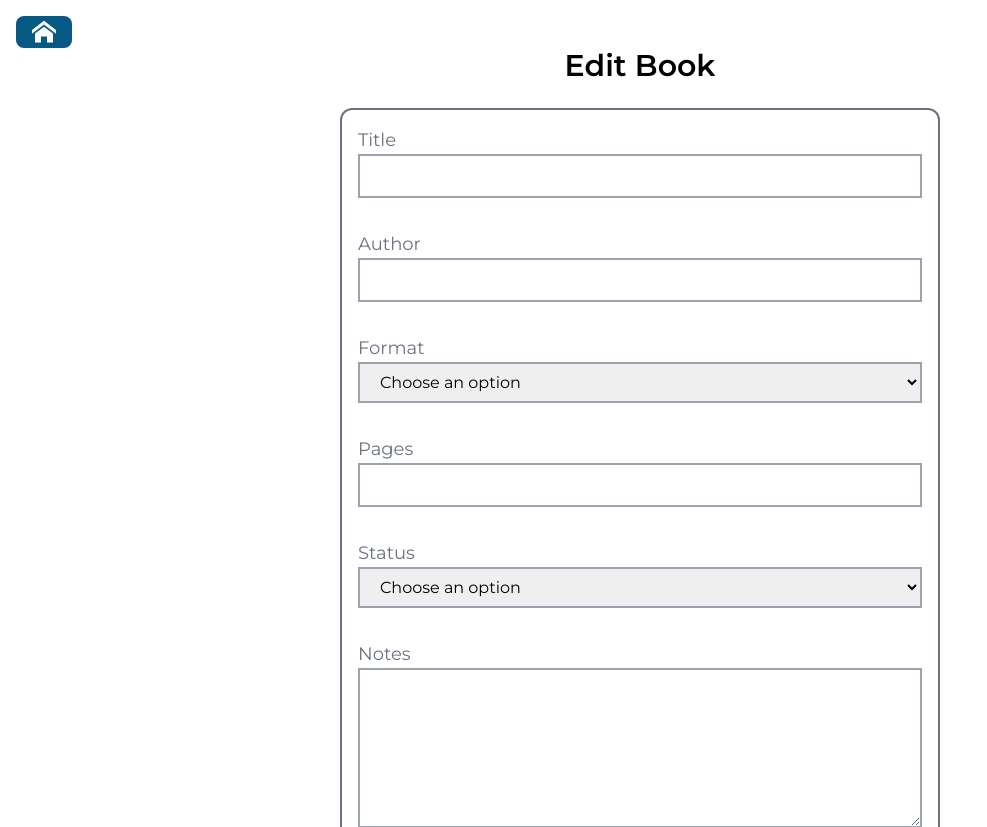
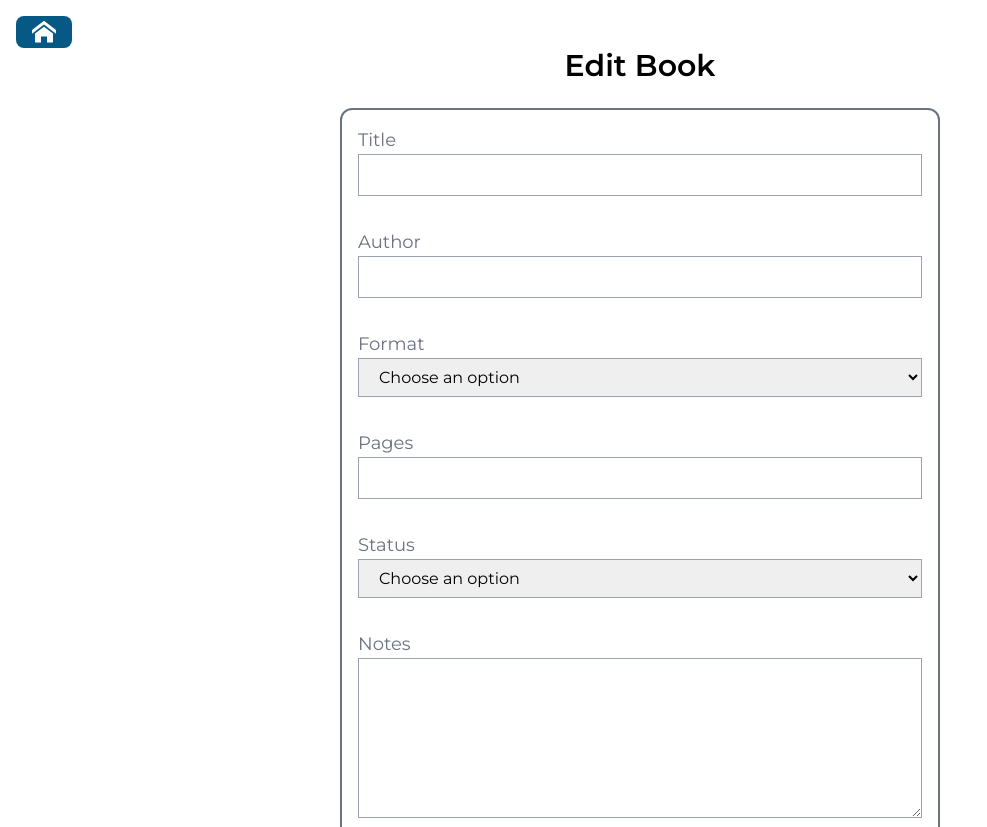
Before and after one commit to quandaworld/bookaboo, a React (Vite) app in the folder frontend/: page /books/edit/1 in a window 1280 px wide. Shown: the top 827 px of the page, without its empty margins (0-987 px from the left). Built offline with nearby package versions, Linux system fonts and the light colour scheme; no server answers.

Commit message:
Update add and edit book pages UI

```diff
--- a/frontend/src/pages/AddBook.jsx
+++ b/frontend/src/pages/AddBook.jsx
@@ -55,7 +55,7 @@ const AddBook = () => {
             type='text'
             value={title}
             onChange={(e) => setTitle(e.target.value)}
-            className='border-2 border-gray-400 px-4 py-2 w-full'
+            className='border border-gray-400 px-4 py-2 w-full'
           />
         </div>
         <div className='my-4'>
@@ -66,7 +66,7 @@ const AddBook = () => {
             type='text'
             value={author}
             onChange={(e) => setAuthor(e.target.value)}
-            className='border-2 border-gray-400 px-4 py-2 w-full '
+            className='border border-gray-400 px-4 py-2 w-full '
           />
         </div>
         <div className='my-4'>
@@ -77,7 +77,7 @@ const AddBook = () => {
           <select
             value={format}
             onChange={(e) => setFormat(e.target.value)}
-            className='border-2 border-gray-400 px-4 py-2 w-full'
+            className='border border-gray-400 px-4 py-2 w-full'
           >
             <option disabled={true} value=''>Choose an option</option>
             <option value='Printed'>Printed</option>
@@ -94,7 +94,7 @@ const AddBook = () => {
             type='number'
             value={pages}
             onChange={(e) => setPages(e.target.value)}
-            className='border-2 border-gray-400 px-4 py-2 w-full '
+            className='border border-gray-400 px-4 py-2 w-full '
           />
         </div>
         <div className='my-4'>
@@ -105,7 +105,7 @@ const AddBook = () => {
           <select
             value={status}
             onChange={(e) => setStatus(e.target.value)}
-            className='border-2 border-gray-400 px-4 py-2 w-full'
+            className='border border-gray-400 px-4 py-2 w-full'
           >
             <option disabled={true} value=''>Choose an option</option>
             <option value='Unread'>Unread</option>
@@ -118,7 +118,7 @@ const AddBook = () => {
           <textarea
             value={notes}
             onChange={(e) => setNotes(e.target.value)}
-            className='border-2 border-gray-400 px-4 py-2 w-full h-40'
+            className='border border-gray-400 px-4 py-2 w-full h-40'
           />
         </div>
         <button className='p-2 m-6 w-full bg-sky-800 rounded-lg text-lg self-center font-medium text-white' onClick={handleSaveBook}>
--- a/frontend/src/pages/EditBook.jsx
+++ b/frontend/src/pages/EditBook.jsx
@@ -71,7 +71,7 @@ const EditBook = () => {
             type='text'
             value={title}
             onChange={(e) => setTitle(e.target.value)}
-            className='border-2 border-gray-400 px-4 py-2 w-full'
+            className='border border-gray-400 px-4 py-2 w-full'
           />
         </div>
         <div className='my-4'>
@@ -80,7 +80,7 @@ const EditBook = () => {
             type='text'
             value={author}
             onChange={(e) => setAuthor(e.target.value)}
-            className='border-2 border-gray-400 px-4 py-2 w-full '
+            className='border border-gray-400 px-4 py-2 w-full '
           />
         </div>
         <div className='my-4'>
@@ -88,7 +88,7 @@ const EditBook = () => {
           <select
             value={format}
             onChange={(e) => setFormat(e.target.value)}
-            className='border-2 border-gray-400 px-4 py-2 w-full'
+            className='border border-gray-400 px-4 py-2 w-full'
           >
             <option disabled={true} value=''>Choose an option</option>
             <option value='Printed'>Printed</option>
@@ -102,7 +102,7 @@ const EditBook = () => {
             type='number'
             value={pages}
             onChange={(e) => setPages(e.target.value)}
-            className='border-2 border-gray-400 px-4 py-2 w-full '
+            className='border border-gray-400 px-4 py-2 w-full '
           />
         </div>
         <div className='my-4'>
@@ -110,7 +110,7 @@ const EditBook = () => {
           <select
             value={status}
             onChange={(e) => setStatus(e.target.value)}
-            className='border-2 border-gray-400 px-4 py-2 w-full'
+            className='border border-gray-400 px-4 py-2 w-full'
           >
             <option disabled={true} value=''>Choose an option</option>
             <option value='Unread'>Unread</option>
@@ -123,7 +123,7 @@ const EditBook = () => {
           <textarea
             value={notes}
             onChange={(e) => setNotes(e.target.value)}
-            className='border-2 border-gray-400 px-4 py-2 w-full h-40'
+            className='border border-gray-400 px-4 py-2 w-full h-40'
           />
         </div>
         <button className='p-2 bg-sky-800 m-6 rounded-lg text-lg text-white font-medium' onClick={handleEditBook}>
```
